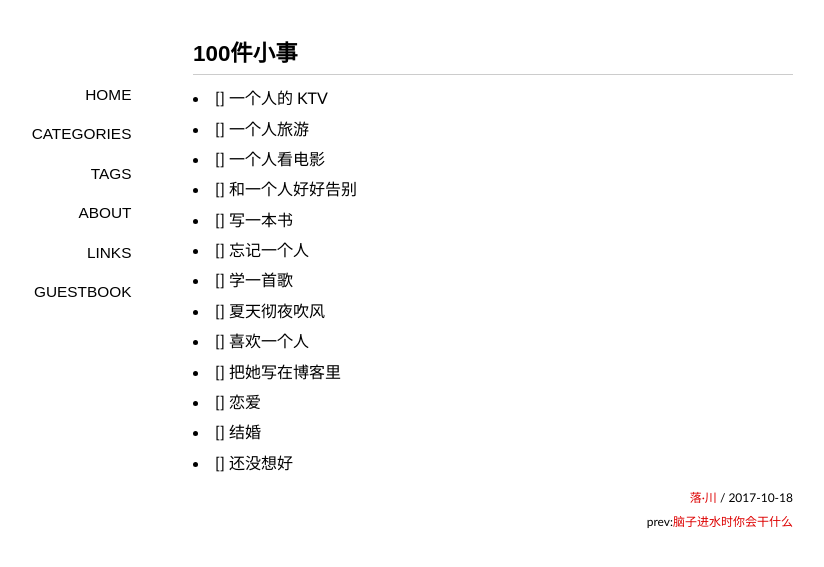
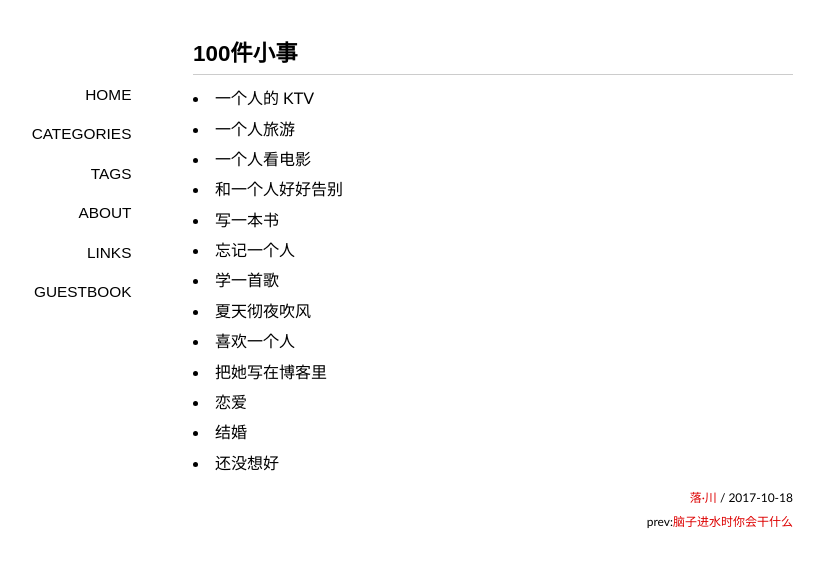
Before and after one commit to ohmyfish/ohmyfish.github.io, a Jekyll site: the page built from _posts/2017-10-18-100件小事.md, in a window 1280 px wide. Shown: the top 567 px of the page, without its empty margins (147-971 px from the left). Built offline with Jekyll 4.4.1, drawn with Linux system fonts in a browser that asks for light colours; some web fonts are replaced; comment, search, counter and statistics services are not loaded.

Commit message:
100 things

```diff
--- a/_posts/2017-10-18-100件小事.md
+++ b/_posts/2017-10-18-100件小事.md
@@ -5,16 +5,16 @@ categories: [默写旧时光]
 tags: [旧时光]
 ---
 
-- [] 一个人的 KTV
-- [] 一个人旅游
-- [] 一个人看电影
-- [] 和一个人好好告别
-- [] 写一本书
-- [] 忘记一个人
-- [] 学一首歌
-- [] 夏天彻夜吹风
-- [] 喜欢一个人
-- [] 把她写在博客里
-- [] 恋爱
-- [] 结婚
-- [] 还没想好
+-  一个人的 KTV
+-  一个人旅游
+-  一个人看电影
+-  和一个人好好告别
+-  写一本书
+-  忘记一个人
+-  学一首歌
+-  夏天彻夜吹风
+-  喜欢一个人
+-  把她写在博客里
+-  恋爱
+-  结婚
+-  还没想好
```
